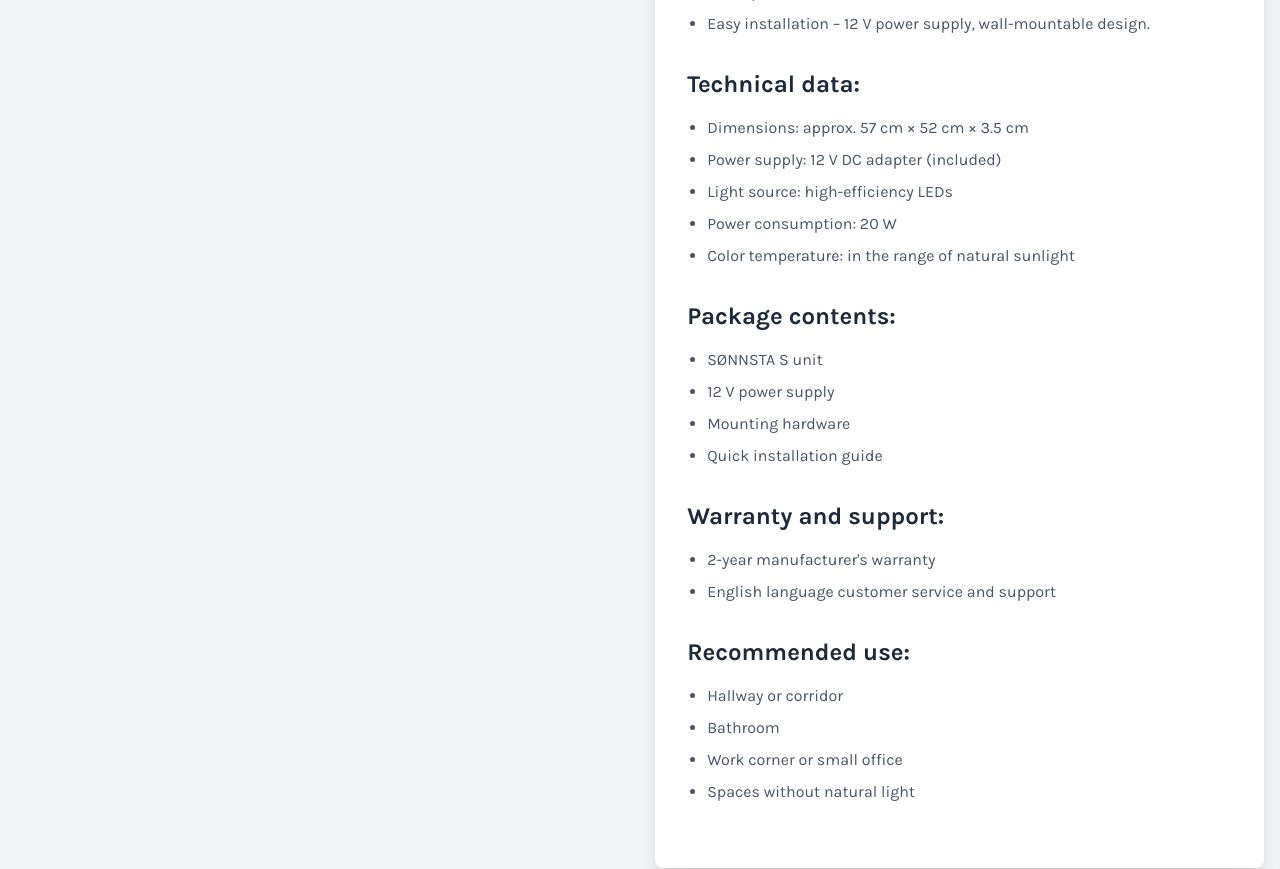
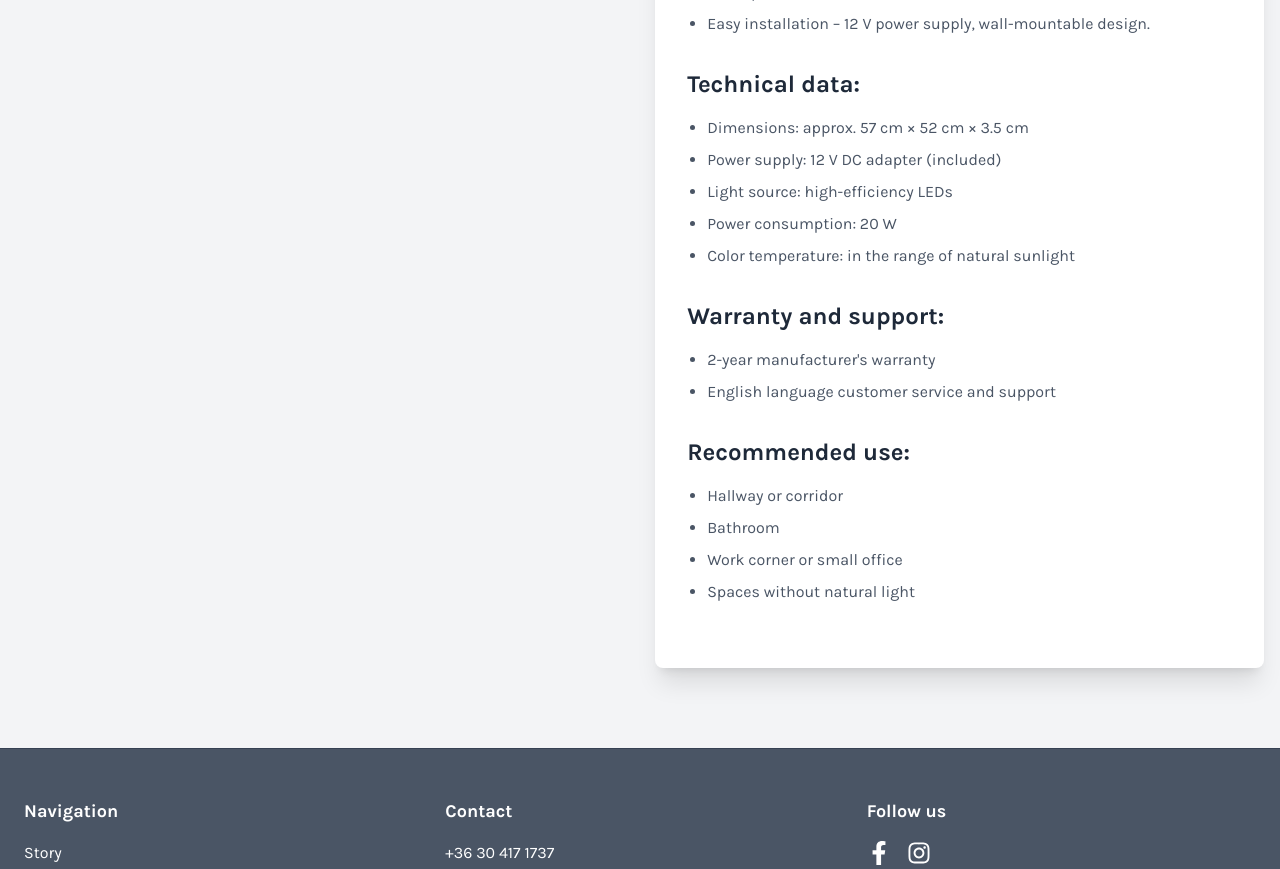
Before and after one commit to EddyeWeb/sonnsta, a Next.js app: page /en/termekek/1-modulos-ablak in a window 1280 px wide. Shown: the part 666-1535 px from the top of the page. Built offline with nearby package versions, Linux system fonts and the light colour scheme.

Commit message:
refactor: remove package contents section from product details

```diff
--- a/src/app/[locale]/termekek/[slug]/ProductPageClient.js
+++ b/src/app/[locale]/termekek/[slug]/ProductPageClient.js
@@ -80,10 +80,6 @@ export default function ProductPageClient({ termek }) {
                 details.specs
               )}
               {renderSection(
-                dict.common_values.package_contents_label,
-                details.package
-              )}
-              {renderSection(
                 dict.common_values.warranty_label,
                 details.warranty
               )}
```
